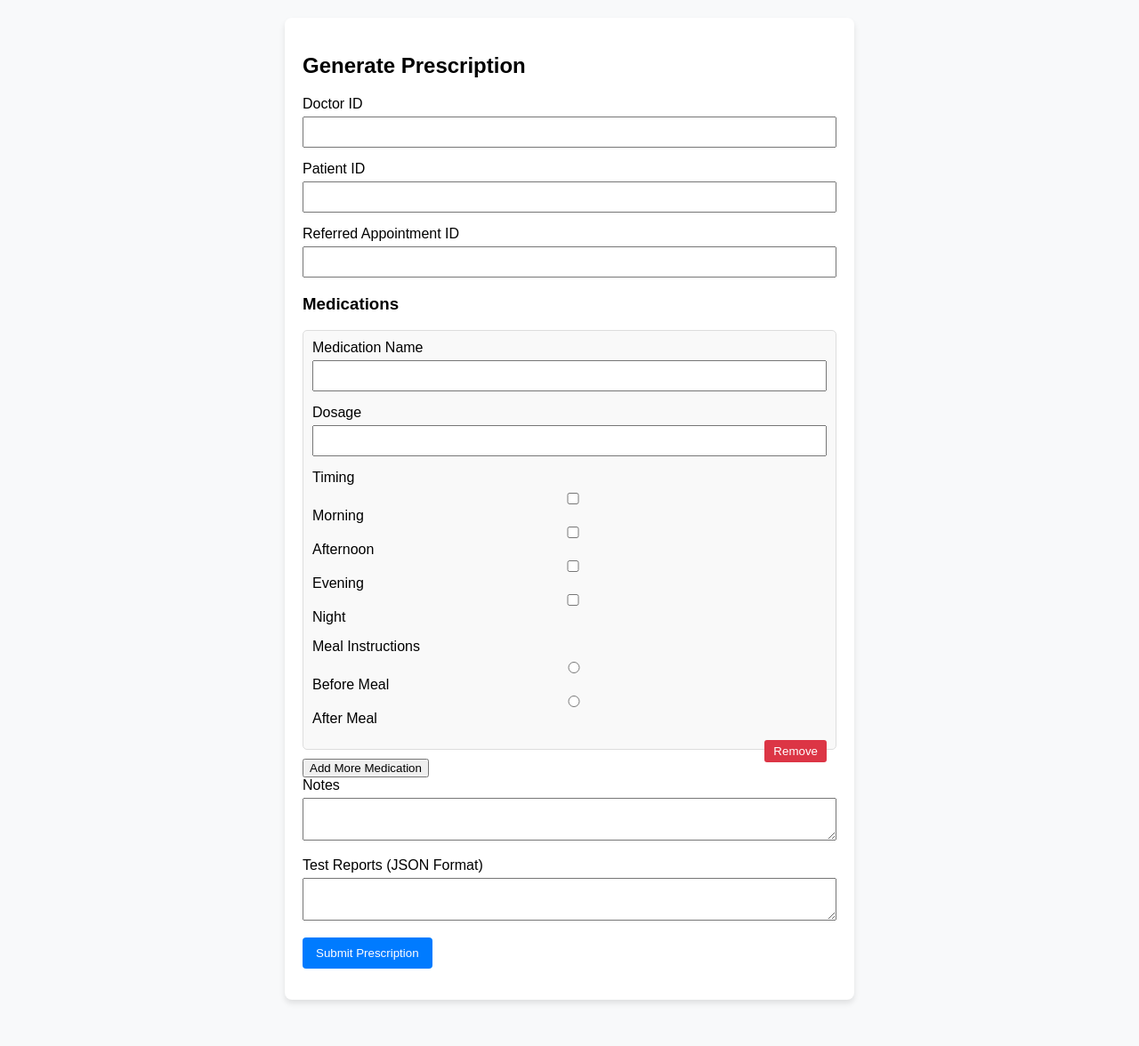
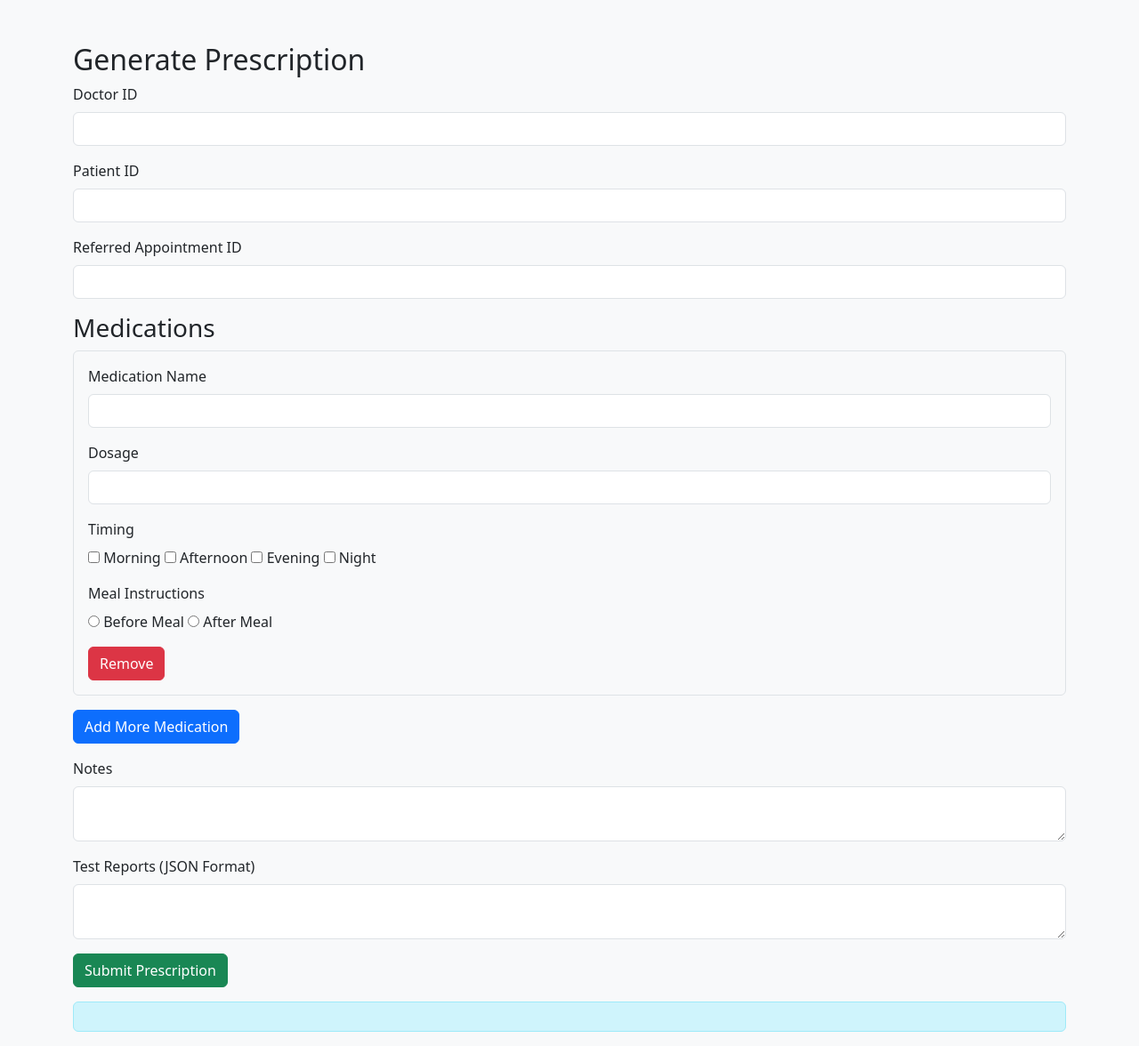
Before and after one commit to shubhamlathiya/HealthTrack, a Flask app: template templates/doctor_templates/Generate_prescriptions_templates.html in a window 1280 px wide. Shown: the whole page at 89% size. Before the commit the page ends 1128 px from the top, so only its background shows below. Run offline with Flask 3, Linux system fonts and the light colour scheme; the template is opened without the code that fills it, so the values that code supplies are empty.

Commit message:
25 commit

```diff
--- a/templates/doctor_templates/Generate_prescriptions_templates.html
+++ b/templates/doctor_templates/Generate_prescriptions_templates.html
@@ -4,161 +4,104 @@
     <meta charset="UTF-8">
     <meta name="viewport" content="width=device-width, initial-scale=1.0">
     <title>Generate Prescription</title>
-    <style>
-        body {
-            font-family: Arial, sans-serif;
-            background-color: #f8f9fa;
-            margin: 0;
-            padding: 20px;
-        }
-        .container {
-            max-width: 600px;
-            margin: 0 auto;
-            background: #fff;
-            padding: 20px;
-            border-radius: 8px;
-            box-shadow: 0 4px 6px rgba(0, 0, 0, 0.1);
-        }
-        .form-group {
-            margin-bottom: 15px;
-        }
-        .form-group label {
-            display: block;
-            margin-bottom: 5px;
-        }
-        .form-group input, .form-group textarea {
-            width: 100%;
-            padding: 8px;
-            box-sizing: border-box;
-        }
-        .form-group textarea {
-            resize: vertical;
-        }
-        .form-group button {
-            padding: 10px 15px;
-            background-color: #007bff;
-            color: #fff;
-            border: none;
-            border-radius: 4px;
-            cursor: pointer;
-        }
-        .form-group button:hover {
-            background-color: #0056b3;
-        }
-        .medication {
-            margin-bottom: 10px;
-            border: 1px solid #ddd;
-            padding: 10px;
-            border-radius: 5px;
-            background-color: #f9f9f9;
-        }
-        .remove-btn {
-            background-color: #dc3545;
-            color: #fff;
-            border: none;
-            padding: 5px 10px;
-            cursor: pointer;
-            border-radius: 3px;
-            float: right;
-        }
-        .remove-btn:hover {
-            background-color: #c82333;
-        }
-    </style>
+    <link href="https://cdn.jsdelivr.net/npm/bootstrap@5.3.0/dist/css/bootstrap.min.css" rel="stylesheet">
 </head>
-<body>
-    <div class="container">
+<body class="bg-light">
+    <div class="container mt-5">
         <h2>Generate Prescription</h2>
         <form id="prescriptionForm">
-            <div class="form-group">
-                <label for="doctor_id">Doctor ID</label>
-                <input type="text" id="doctor_id" name="doctor_id" required>
+            <div class="mb-3">
+                <label for="doctor_id" class="form-label">Doctor ID</label>
+                <input type="text" id="doctor_id" name="doctor_id" class="form-control" required>
             </div>
 
-            <div class="form-group">
-                <label for="patient_id">Patient ID</label>
-                <input type="text" id="patient_id" name="patient_id" required>
+            <div class="mb-3">
+                <label for="patient_id" class="form-label">Patient ID</label>
+                <input type="text" id="patient_id" name="patient_id" class="form-control" required>
             </div>
 
-            <div class="form-group">
-                <label for="referred_appointment_id">Referred Appointment ID</label>
-                <input type="text" id="referred_appointment_id" name="referred_appointment_id" required>
+            <div class="mb-3">
+                <label for="referred_appointment_id" class="form-label">Referred Appointment ID</label>
+                <input type="text" id="referred_appointment_id" name="referred_appointment_id" class="form-control" required>
             </div>
 
             <div id="medicationsContainer">
                 <h3>Medications</h3>
-                <div class="medication">
-                    <div class="form-group">
-                        <label>Medication Name</label>
-                        <input type="text" name="medication_name" required>
+                <div class="medication mb-3 p-3 border rounded">
+                    <div class="mb-3">
+                        <label class="form-label">Medication Name</label>
+                        <input type="text" name="medication_name" class="form-control" required>
                     </div>
-                    <div class="form-group">
-                        <label>Dosage</label>
-                        <input type="text" name="dosage" required>
+                    <div class="mb-3">
+                        <label class="form-label">Dosage</label>
+                        <input type="text" name="dosage" class="form-control" required>
                     </div>
-                    <div class="form-group">
-                        <label>Timing</label>
+                    <div class="mb-3">
+                        <label class="form-label">Timing</label><br>
                         <input type="checkbox" name="timing" value="Morning"> Morning
                         <input type="checkbox" name="timing" value="Afternoon"> Afternoon
                         <input type="checkbox" name="timing" value="Evening"> Evening
                         <input type="checkbox" name="timing" value="Night"> Night
                     </div>
-                    <div class="form-group">
-                        <label>Meal Instructions</label>
+                    <div class="mb-3">
+                        <label class="form-label">Meal Instructions</label><br>
                         <input type="radio" name="meal_instructions" value="Before Meal" required> Before Meal
                         <input type="radio" name="meal_instructions" value="After Meal"> After Meal
                     </div>
-                    <button type="button" class="remove-btn" onclick="removeMedication(this)">Remove</button>
+                    <button type="button" class="btn btn-danger" onclick="removeMedication(this)">Remove</button>
                 </div>
             </div>
 
-            <button type="button" onclick="addMedication()">Add More Medication</button>
+            <button type="button" class="btn btn-primary mb-3" onclick="addMedication()">Add More Medication</button>
 
-            <div class="form-group">
-                <label for="notes">Notes</label>
-                <textarea id="notes" name="notes"></textarea>
+            <div class="mb-3">
+                <label for="notes" class="form-label">Notes</label>
+                <textarea id="notes" name="notes" class="form-control"></textarea>
             </div>
 
-            <div class="form-group">
-                <label for="test_report">Test Reports (JSON Format)</label>
-                <textarea id="test_report" name="test_report"></textarea>
+            <div class="mb-3">
+                <label for="test_report" class="form-label">Test Reports (JSON Format)</label>
+                <textarea id="test_report" name="test_report" class="form-control"></textarea>
             </div>
 
-            <div class="form-group">
-                <button type="button" onclick="submitPrescription()">Submit Prescription</button>
+            <div class="mb-3">
+                <button type="button" class="btn btn-success" onclick="submitPrescription()">Submit Prescription</button>
             </div>
 
-            <div id="responseMessage"></div>
+            <div id="responseMessage" class="alert alert-info" role="alert"></div>
         </form>
     </div>
+
+    <script src="https://code.jquery.com/jquery-3.6.0.min.js"></script>
+    <script src="https://cdn.jsdelivr.net/npm/bootstrap@5.3.0/dist/js/bootstrap.bundle.min.js"></script>
 
     <script>
         function addMedication() {
             const container = document.getElementById('medicationsContainer');
             const medicationDiv = document.createElement('div');
-            medicationDiv.className = 'medication';
+            medicationDiv.className = 'medication mb-3 p-3 border rounded';
             medicationDiv.innerHTML = `
-                <div class="form-group">
-                    <label>Medication Name</label>
-                    <input type="text" name="medication_name" required>
+                <div class="mb-3">
+                    <label class="form-label">Medication Name</label>
+                    <input type="text" name="medication_name" class="form-control" required>
                 </div>
-                <div class="form-group">
-                    <label>Dosage</label>
-                    <input type="text" name="dosage" required>
+                <div class="mb-3">
+                    <label class="form-label">Dosage</label>
+                    <input type="text" name="dosage" class="form-control" required>
                 </div>
-                <div class="form-group">
-                    <label>Timing</label>
+                <div class="mb-3">
+                    <label class="form-label">Timing</label><br>
                     <input type="checkbox" name="timing" value="Morning"> Morning
                     <input type="checkbox" name="timing" value="Afternoon"> Afternoon
                     <input type="checkbox" name="timing" value="Evening"> Evening
                     <input type="checkbox" name="timing" value="Night"> Night
                 </div>
-                <div class="form-group">
-                    <label>Meal Instructions</label>
+                <div class="mb-3">
+                    <label class="form-label">Meal Instructions</label><br>
                     <input type="radio" name="meal_instructions" value="Before Meal" required> Before Meal
                     <input type="radio" name="meal_instructions" value="After Meal"> After Meal
                 </div>
-                <button type="button" class="remove-btn" onclick="removeMedication(this)">Remove</button>
+                <button type="button" class="btn btn-danger" onclick="removeMedication(this)">Remove</button>
             `;
             container.appendChild(medicationDiv);
         }
@@ -204,8 +147,12 @@
 
                 const result = await response.json();
                 document.getElementById('responseMessage').textContent = result.message || result.error;
+                document.getElementById('responseMessage').classList.remove('alert-info');
+                document.getElementById('responseMessage').classList.add('alert-success');
             } catch (error) {
                 document.getElementById('responseMessage').textContent = 'Error submitting prescription.';
+                document.getElementById('responseMessage').classList.remove('alert-info');
+                document.getElementById('responseMessage').classList.add('alert-danger');
             }
         }
     </script>
--- a/templates/doctor_templates/appointment_templates.html
+++ b/templates/doctor_templates/appointment_templates.html
@@ -128,7 +128,7 @@
             messageElement.textContent = '';
 
             try {
-                const response = await fetch('http://localhost:5000/doctors/forward-appointment', {
+                const response = await fetch('/doctors/forward-appointment', {
                     method: 'POST',
                     headers: {
                         'Content-Type': 'application/json'
@@ -163,7 +163,7 @@
             appointmentList.innerHTML = '';
 
             try {
-                const response = await fetch(`http://localhost:5000/doctors/get-forwarded-appointments/${doctor_id}`, {
+                const response = await fetch(`/doctors/get-forwarded-appointments/${doctor_id}`, {
                     method: 'GET',
                     headers: {
                         'Content-Type': 'application/json'
@@ -196,7 +196,7 @@
             appointmentList.innerHTML = '';
 
             try {
-                const response = await fetch(`http://localhost:5000/doctors/get-referring-appointments/${doctor_id}`, {
+                const response = await fetch(`/doctors/get-referring-appointments/${doctor_id}`, {
                     method: 'GET',
                     headers: {
                         'Content-Type': 'application/json'
```
Also changed, not shown: templates/doctor_templates/chat_page_templates.html (added, +110 -0 lines), templates/doctor_templates/doctor_dashboard_templates.html (added, +127 -0 lines).
